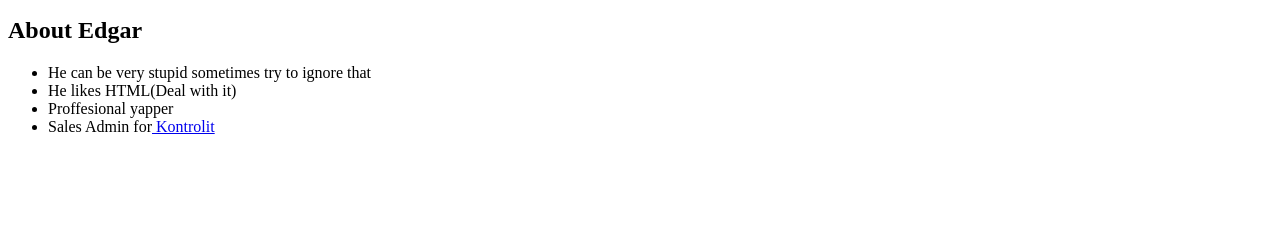
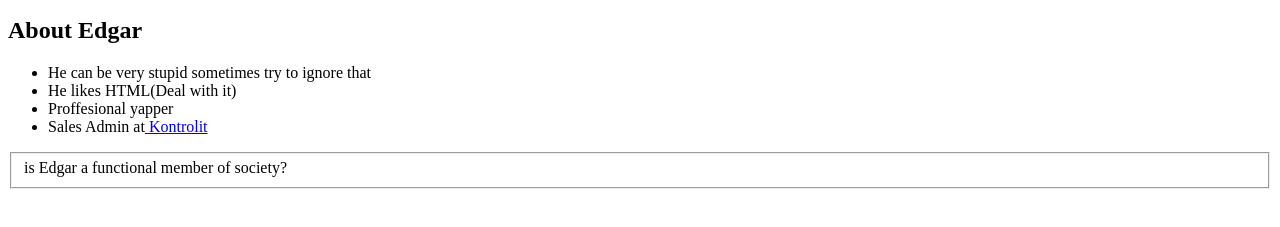
Before and after one commit to eggyboy777/Edgar-website, a plain HTML site: page index.html in a window 1280 px wide. Shown: the part 455-682 px from the top of the page. Drawn offline with Linux system fonts and the light colour scheme.

Commit message:
added a fieldset

```diff
--- a/index.html
+++ b/index.html
@@ -11,7 +11,8 @@
             <li>He can be very stupid sometimes try to ignore that</li>
             <li>He likes HTML(Deal with it)</li>
             <li>Proffesional yapper</li>
-            <li>Sales Admin for<a target="_blank" href="https://www.kontrolit.net"> Kontrolit</a></li>
+            <li>Sales Admin at<a target="_blank" href="https://www.kontrolit.net"> Kontrolit</a></li>
         </ul>
+        <fieldset>is Edgar a functional member of society?</fieldset>
         </body>
     </main>
```
